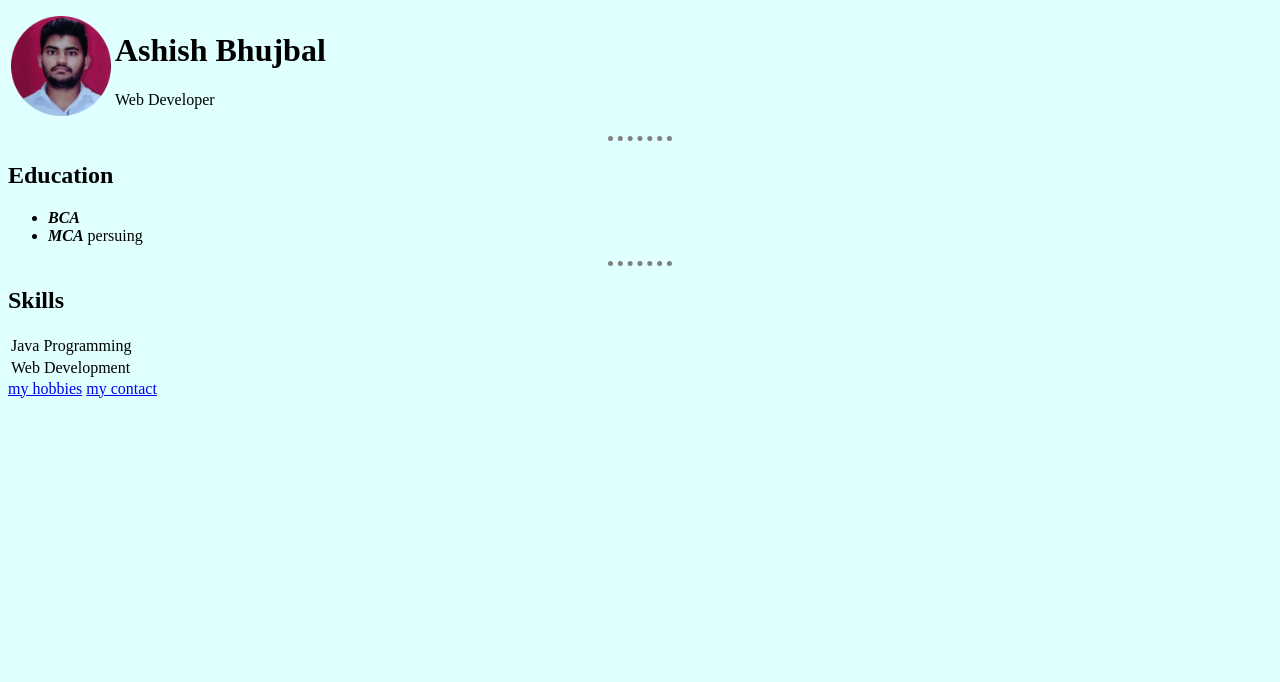
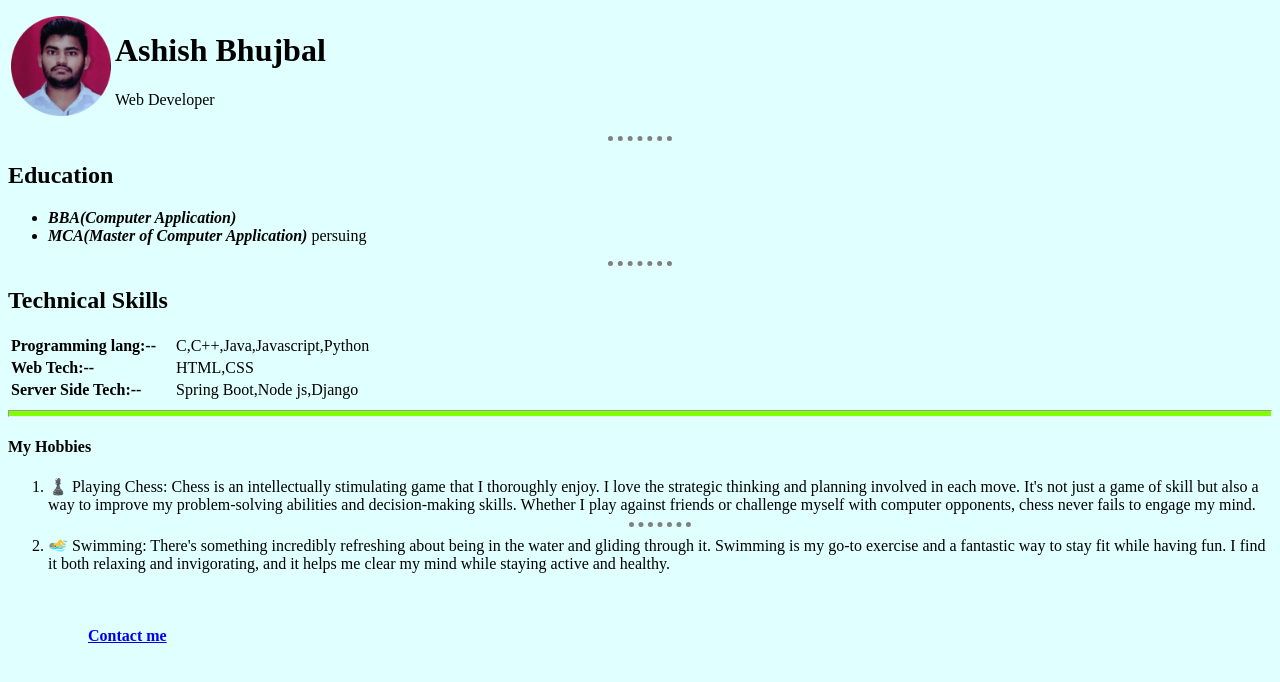
Before and after one commit to AshishBhujbal/cv, a plain HTML site: page index.html in a window 1280 px wide. Drawn offline with Linux system fonts and the light colour scheme.

Commit message:
second commit

```diff
--- a/index.html
+++ b/index.html
@@ -9,42 +9,63 @@ Ashish Web Page
   body{
     background-color:#e0ffff;
   }
-  hr{
+  #line{
     border-style: none;
     border-top-style: dotted;
     border-color: grey;
     border-width: 5px;
     width: 5%;
   }
+  #line-bottom
+  {
+    height:5px;
+    background-color: chartreuse;
+  }
 </style>
 <body>
+
   <table>
     <tr>
-      <td><img src="images\myimagecircle.png"  width="100px" height=100px"alt="ashishimage"><br></td>
+      <td><img src="images\myimagecircle.png"  width="100px" height=100px alt="ashishimage"><br></td>
       <td>
         <h1><strong>Ashish Bhujbal</strong></h1>
         <p>Web Developer</p>
       </td>
     </tr>
   </table>
-<hr size=3>
+<hr id="line" size=3>
 <h2>Education</h2>
 <ul>
-  <li><em><strong>BCA</strong></em></li>
-  <li><em><strong>MCA</strong></em> persuing</li>
+  <li><em><strong>BBA(Computer Application)</strong></em></li>
+  <li><em><strong>MCA(Master of Computer Application)</strong></em> persuing</li>
 </ul>
-<hr size=3>
-<h2>Skills</h2>
+<hr id="line" size=3>
+<h2> Technical Skills</h2>
 <table cellspacing="2">
 <tr>
-<td>Java Programming</td>
-<td></td>
+<td><strong>Programming lang:--</strong></td>
+<td>&nbsp;&nbsp;&nbsp;&nbsp;C,C++,Java,Javascript,Python</td>
 </tr>
 <tr>
-  <td>Web Development</td>
-  <td></td>
+  <td><strong>Web Tech:--</strong></td>
+  <td>&nbsp;&nbsp;&nbsp;&nbsp;HTML,CSS</td>
+</tr>
+<tr>
+  <td><strong>Server Side Tech:--</strong></td>
+  <td>&nbsp;&nbsp;&nbsp;&nbsp;Spring Boot,Node js,Django</td>
 </tr>
 </table>
-<a href="Hobbies.html">my hobbies</a>   <a href="Contact.html">my contact</a>
+<!-- <a href="Hobbies.html">my hobbies</a>   <a href="Contact.html">my contact</a> -->
+<hr id="line-bottom">
+<h4>My Hobbies</h4>
+<ol type=1>
+  <li>♟️ Playing Chess: Chess is an intellectually stimulating game that I thoroughly enjoy. I love the strategic thinking and planning involved in each move. It's not just a game of skill but also a way to improve my problem-solving abilities and decision-making skills. Whether I play against friends or challenge myself with computer opponents, chess never fails to engage my mind.</li>
+  <hr id="line" size=3>
+  <li>🏊‍♂️ Swimming: There's something incredibly refreshing about being in the water and gliding through it. Swimming is my go-to exercise and a fantastic way to stay fit while having fun. I find it both relaxing and invigorating, and it helps me clear my mind while staying active and healthy.</li>
+<ol>
+  <br>
+  <br>
+  <br>
+  <strong><a href="./Contact.html">Contact me</a></strong>
 </body>
 </head>
```
Also changed, not shown: Contact.html (+1 -1 lines).
